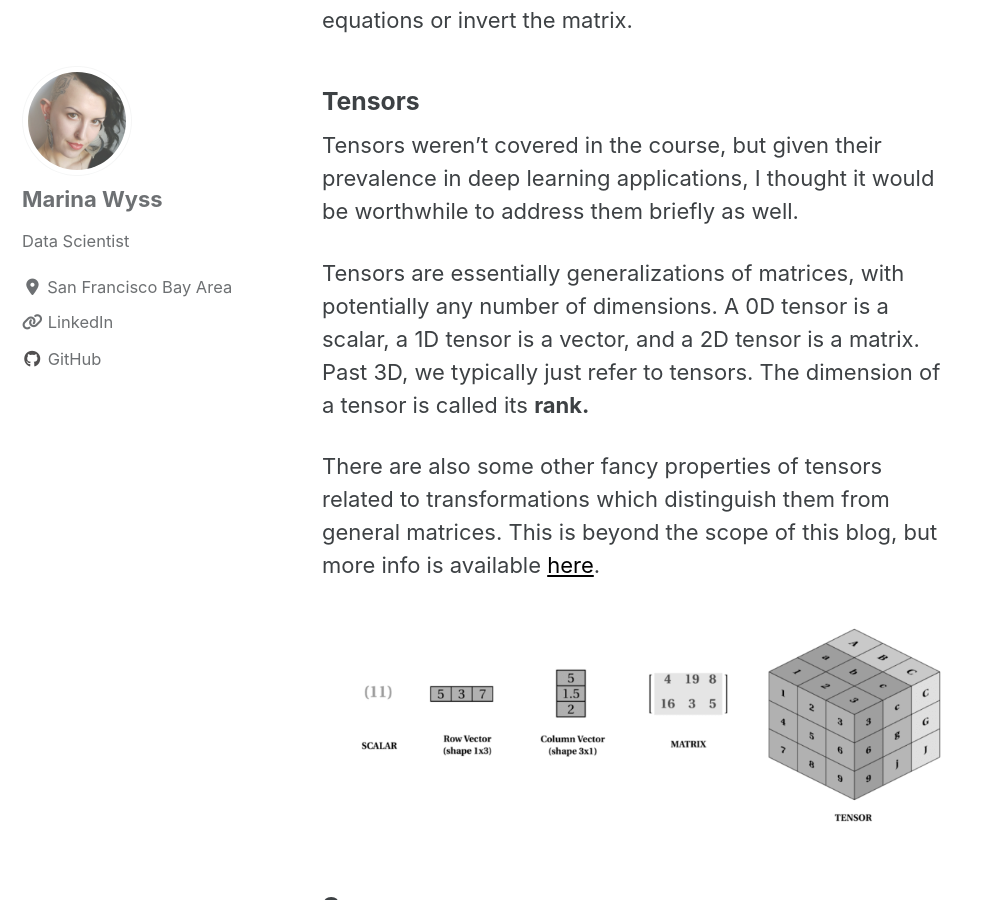
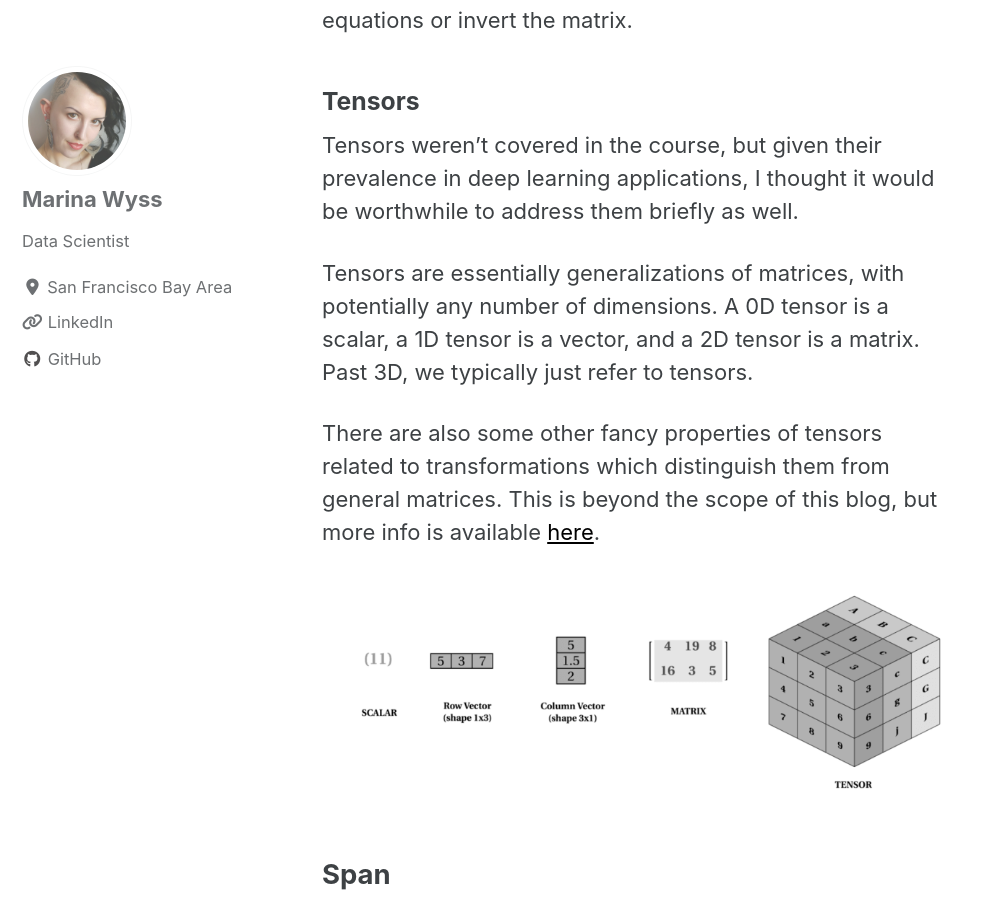
Before and after one commit to MarinaWyss/MarinaWyss.github.io, a Jekyll site: the page built from _posts/2020-11-29-linear_algebra.md, in a window 1280 px wide and 900 px high, scrolled down 10590 px. Shown: the whole window, without its empty margins (0-982 px from the left). Built offline with Jekyll 4.4.1, drawn with Linux system fonts in a browser that asks for light colours; cached includes are drawn as plain includes; nearby versions of some CDN libraries; formulas are drawn with MathJax 3.

Commit message:
fix lin algebra definition

```diff
--- a/_posts/2020-11-29-linear_algebra.md
+++ b/_posts/2020-11-29-linear_algebra.md
@@ -135,7 +135,7 @@ When the basis vectors (see below!) describing a matrix are not linearly indepen
 
 Tensors weren’t covered in the course, but given their prevalence in deep learning applications, I thought it would be worthwhile to address them briefly as well.
 
-Tensors are essentially generalizations of matrices, with potentially any number of dimensions. A 0D tensor is a scalar, a 1D tensor is a vector, and a 2D tensor is a matrix. Past 3D, we typically just refer to tensors. The dimension of a tensor is called its **rank.**
+Tensors are essentially generalizations of matrices, with potentially any number of dimensions. A 0D tensor is a scalar, a 1D tensor is a vector, and a 2D tensor is a matrix. Past 3D, we typically just refer to tensors.
 
 There are also some other fancy properties of tensors related to transformations which distinguish them from general matrices. This is beyond the scope of this blog, but more info is available [here](https://medium.com/@quantumsteinke/whats-the-difference-between-a-matrix-and-a-tensor-4505fbdc576c).
 
```
